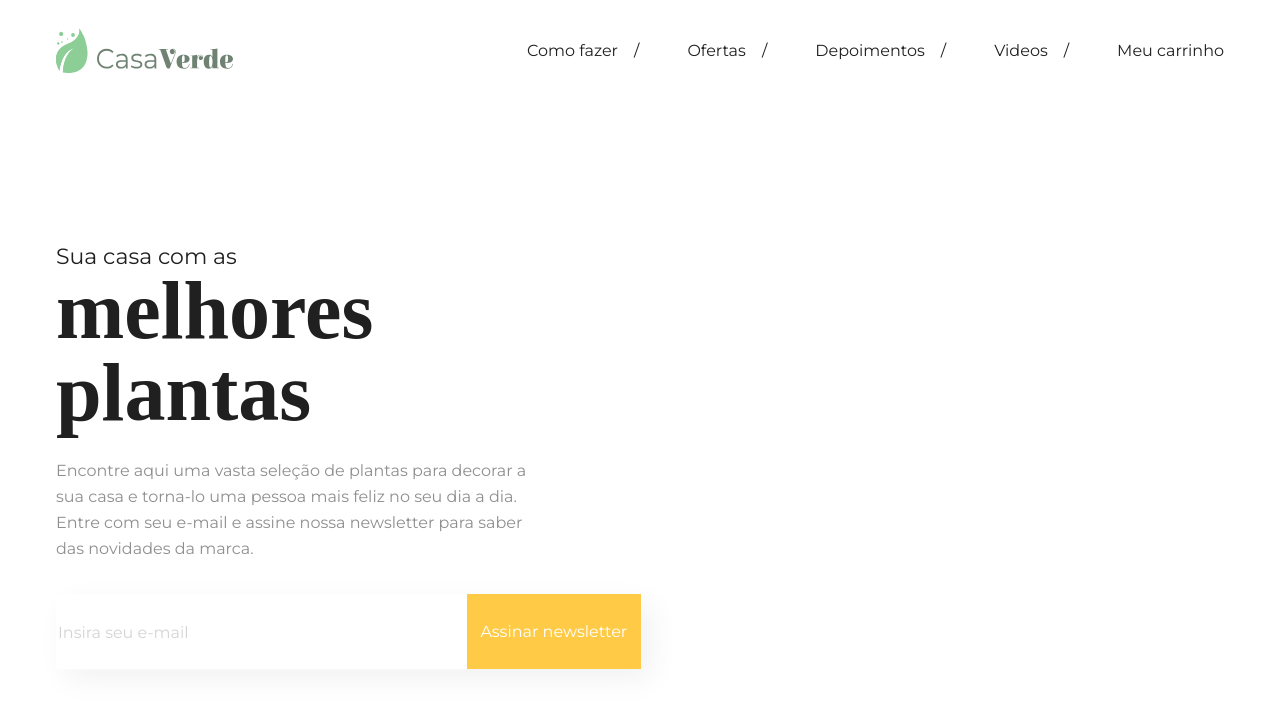
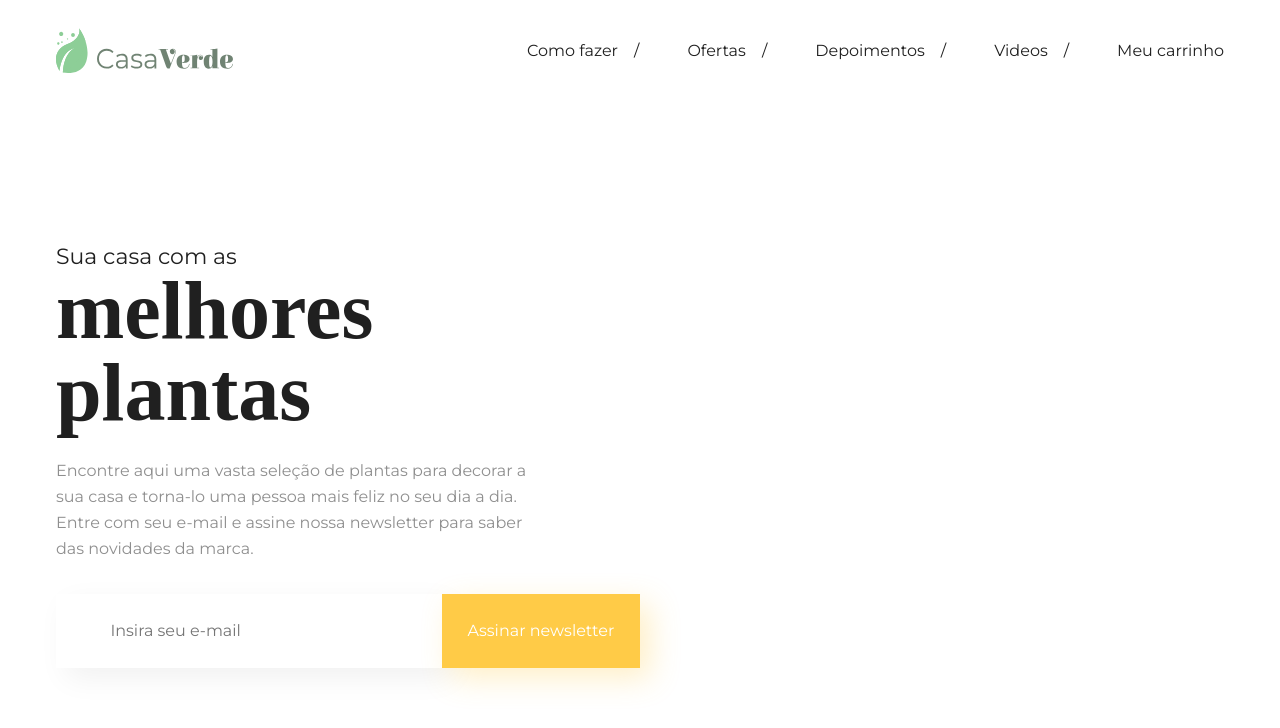
Before and after one commit to LeonardoTorresRodrigues/casa-verde, a Next.js app: page / in a window 1280 px wide. Shown: the top 728 px of the page. Built offline with nearby package versions, Linux system fonts and the light colour scheme; a web font is replaced by a local one.

Commit message:
refactor(newsletterform): correcting form style

```diff
--- a/src/components/Newsletter.tsx
+++ b/src/components/Newsletter.tsx
@@ -63,48 +63,75 @@ const NewsletterText = styled.div`
 	font-family: var(--ff-text);
 	font-weight: var(--fw-text);
 	font-size: 16px;
+	font-style: normal;
+	letter-spacing: 0em;
+	text-align: left;
 	line-height: 26px;
+	margin-bottom: 1rem;
 	color: var(--font-black);
 	opacity: 0.5;
 `;
 
-const NewsletterForm = styled.form`
-	width: 36.563rem;
-	height: 4.688rem;
+const NewsletterForm = styled.div`
+	display: flex;
+	flex-direction: column;
 
-	display: flex;
 
-	box-shadow: 10px 10px 30px rgba(0, 0, 0, 0.06);
 	background-color: var(--background-white);
 
+	@media(min-width: 920px) {
+		flex-direction: row;
+	}
+
 	input {
-		width: 70%;
-		height: 100%;
+		padding: 1.6rem;
+		padding-left: 3.4rem;
+		flex: 1;
+
+		font-family: var(--ff-text);
+		font-weight: var(--fw-text);
+		font-size: 16px;
+		font-style: normal;
+		line-height: 20px;
+
+		letter-spacing: 0em;
+		text-align: left;
+
+		outline-color: var(--font-yellow);
+		color: var(--font-black);
+		opacity: 0.;
+
+		box-shadow: 10px 10px 30px rgba(0, 0, 0, 0.06);
+		border: none;
+	}
+
+	input:hover {
+		box-shadow: 10px 10px 30px 0px #0000002e;
+	}
+
+	button {
+		width: 100%;
+		height: 4.6rem;
+
+		left: 751px;
+		top: 597px;
+
+		padding: 1.6rem;
+
+		border: none;
+
+		color: var(--font-white);
+		background-color: var(--background-yellow);
+		box-shadow: 10px 10px 30px 0px #ffcb474d;
 
 		font-family: var(--ff-text);
 		font-weight: var(--fw-text);
 		font-size: 16px;
 		line-height: 20px;
 
-		color: var(--font-black);
-		opacity: 0.3;
-
-		border: none;
-		justify-content: center;
-	}
-
-	button {
-		width: 30%;
-		height: 100%;
-
-		color: var(--font-white);
-		font-family: var(--ff-text);
-		font-weight: var(--fw-text);
-		font-size: 16px;
-		line-height: 20px;
-
-		background-color: var(--background-yellow);
-		border: none;
+		@media(min-width: 920px) {
+			width: initial;
+		}
 	}
 `;
 
@@ -124,10 +151,12 @@ export default function Newsletter() {
 					<p>Encontre aqui uma vasta seleção de plantas para decorar a sua casa e torna-lo uma pessoa mais feliz no seu dia a dia. Entre com seu e-mail e assine nossa newsletter para saber das novidades da marca.</p>
 				</NewsletterText>
 			</NewsletterContainerText>
-			<NewsletterForm>
-				<input type="email" placeholder='Insira seu e-mail' />
-				<button>Assinar newsletter</button>
-			</NewsletterForm>
+			<form action="/">
+				<NewsletterForm>
+					<input type="email" placeholder='Insira seu e-mail' />
+					<button>Assinar newsletter</button>
+				</NewsletterForm>
+			</form>
 		</NewsletterContainer>
 	);
 }
```
